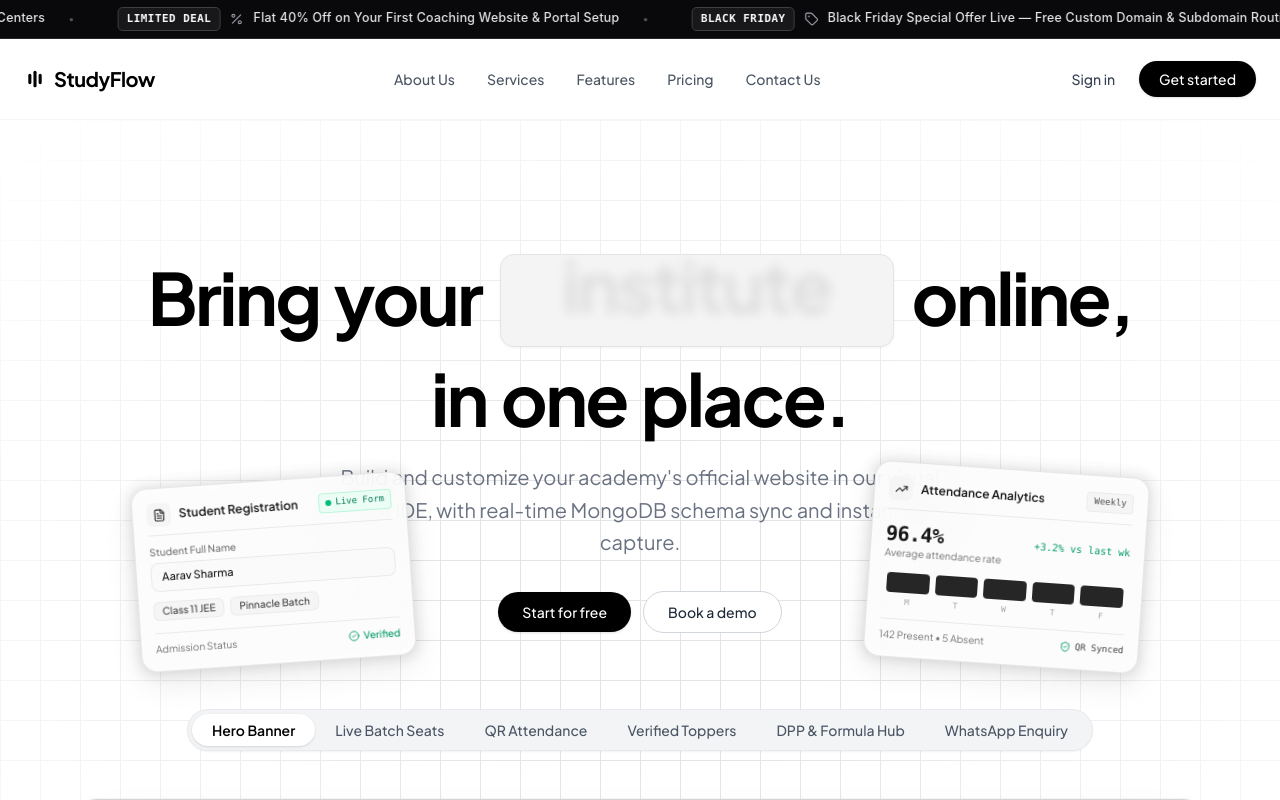
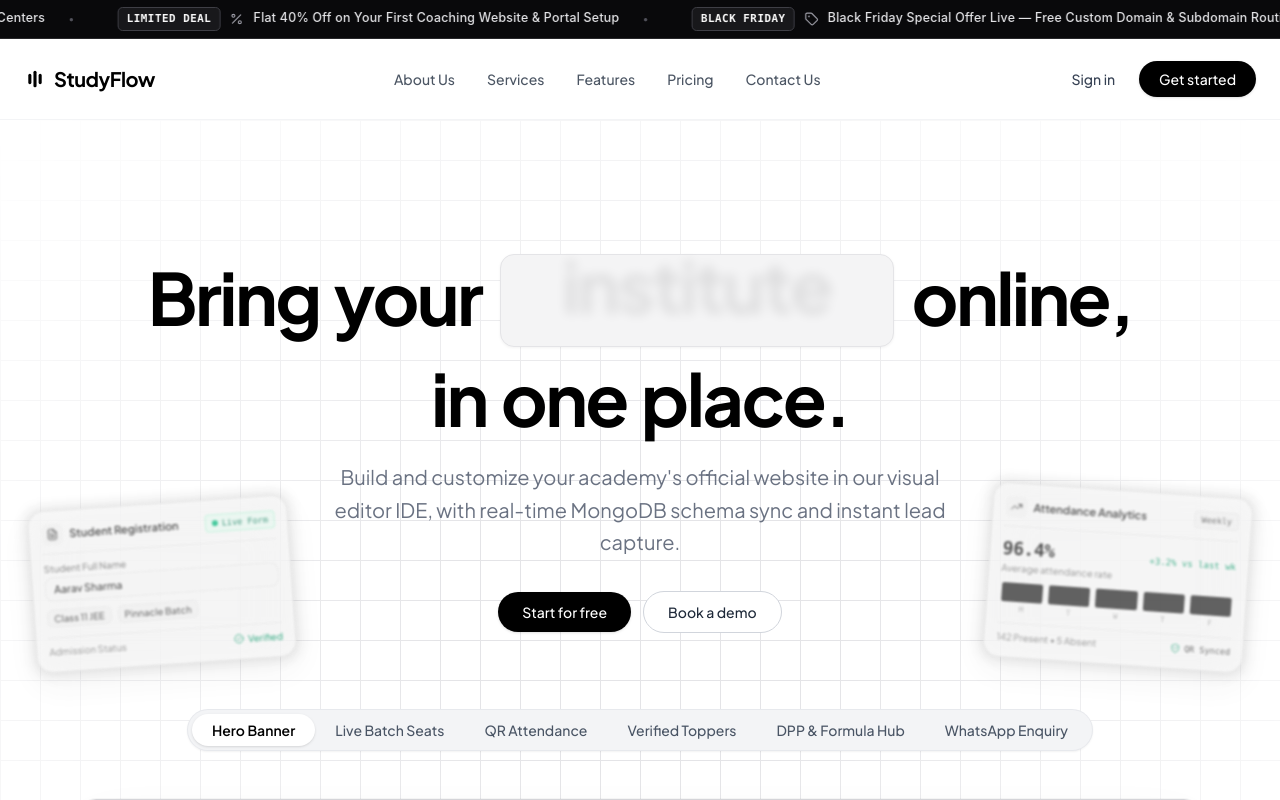
Before and after one commit to Dev-Aryan-coder/StudyFlow_Frontend, a React (Vite) app: page / in a window 1280 px wide. Shown: the top 800 px of the page. Built offline with nearby package versions, Linux system fonts and the light colour scheme.

Commit message:
style: move hero feature cards closer to screen edges and apply soft depth-of-field blur with hover unblur

```diff
--- a/src/components/MinimalHero/MinimalHero.jsx
+++ b/src/components/MinimalHero/MinimalHero.jsx
@@ -287,8 +287,8 @@ export function MinimalHero() {
         {/* Hero Header Area with Floating Blurred-Border Feature Widgets */}
         <div className="relative w-full flex flex-col items-center">
 
-          {/* Left Feature Card: Student Registration Form (Slanted Lower-Left) */}
-          <div className="hidden md:block absolute left-1 lg:left-6 xl:left-14 bottom-2 lg:bottom-4 z-20 text-left w-[255px] lg:w-[275px] select-none">
+          {/* Left Feature Card: Student Registration Form (Soft-Blur Ambient Depth, Pushed to Far-Left Edge) */}
+          <div className="hidden md:block absolute -left-1 sm:-left-3 lg:-left-6 xl:-left-12 2xl:-left-16 bottom-1 sm:bottom-2 lg:bottom-4 z-20 text-left w-[240px] lg:w-[260px] select-none">
             <motion.div
               initial={{ opacity: 0, y: 24, rotate: -4 }}
               animate={{ opacity: 1, y: 0, rotate: -4 }}
@@ -299,48 +299,48 @@ export function MinimalHero() {
               {/* Diffused Blurred Border Outer Aura */}
               <div className="absolute -inset-[3px] rounded-2xl bg-neutral-900/10 dark:bg-white/10 blur-[6px] pointer-events-none transition-opacity duration-300 group-hover:bg-neutral-900/15" />
 
-              {/* Main Frosted Glass Card Container */}
-              <div className="relative rounded-2xl border border-neutral-200/90 dark:border-neutral-800 bg-white/85 dark:bg-neutral-950/85 backdrop-blur-xl p-3.5 shadow-[0_12px_32px_rgb(0,0,0,0.08)] overflow-hidden">
+              {/* Main Frosted Glass Card Container with Soft Depth-of-Field Blur (Unblurs on Hover) */}
+              <div className="relative rounded-2xl border border-neutral-200/90 dark:border-neutral-800 bg-white/80 dark:bg-neutral-950/80 backdrop-blur-xl p-3 shadow-[0_12px_32px_rgb(0,0,0,0.06)] overflow-hidden filter blur-[1.2px] opacity-70 group-hover:blur-none group-hover:opacity-100 transition-all duration-300">
                 {/* Header Row */}
-                <div className="flex items-center justify-between pb-2 mb-2.5 border-b border-neutral-200/80 dark:border-neutral-800">
-                  <div className="flex items-center gap-2">
-                    <div className="w-6 h-6 rounded-md bg-neutral-100 dark:bg-neutral-800 text-neutral-800 dark:text-neutral-200 flex items-center justify-center">
-                      <FileText size={13} />
+                <div className="flex items-center justify-between pb-2 mb-2 border-b border-neutral-200/80 dark:border-neutral-800">
+                  <div className="flex items-center gap-1.5">
+                    <div className="w-5.5 h-5.5 rounded-md bg-neutral-100 dark:bg-neutral-800 text-neutral-800 dark:text-neutral-200 flex items-center justify-center">
+                      <FileText size={12} />
                     </div>
-                    <span className="text-xs font-semibold text-neutral-900 dark:text-neutral-100">Student Registration</span>
+                    <span className="text-[11px] font-semibold text-neutral-900 dark:text-neutral-100">Student Registration</span>
                   </div>
-                  <span className="inline-flex items-center gap-1 text-[9px] font-mono font-medium text-emerald-700 bg-emerald-50 dark:bg-emerald-950/50 dark:text-emerald-400 px-1.5 py-0.5 rounded border border-emerald-200/70 dark:border-emerald-800">
+                  <span className="inline-flex items-center gap-1 text-[8.5px] font-mono font-medium text-emerald-700 bg-emerald-50 dark:bg-emerald-950/50 dark:text-emerald-400 px-1.5 py-0.5 rounded border border-emerald-200/70 dark:border-emerald-800">
                     <span className="w-1.5 h-1.5 rounded-full bg-emerald-500 animate-pulse" />
                     Live Form
                   </span>
                 </div>
 
                 {/* Form Field Simulation */}
-                <div className="space-y-2 text-xs">
+                <div className="space-y-1.5 text-xs">
                   <div>
-                    <label className="text-[10px] font-medium text-neutral-500 dark:text-neutral-400 block mb-1">
+                    <label className="text-[9.5px] font-medium text-neutral-500 dark:text-neutral-400 block mb-0.5">
                       Student Full Name
                     </label>
-                    <div className="px-2.5 py-1.5 rounded-lg bg-neutral-50 dark:bg-neutral-900 border border-neutral-200/80 dark:border-neutral-800 text-neutral-900 dark:text-neutral-100 font-medium text-[11px] truncate">
+                    <div className="px-2 py-1 rounded-lg bg-neutral-50 dark:bg-neutral-900 border border-neutral-200/80 dark:border-neutral-800 text-neutral-900 dark:text-neutral-100 font-medium text-[10.5px] truncate">
                       Aarav Sharma
                     </div>
                   </div>
 
                   <div className="flex items-center gap-1.5 pt-0.5">
-                    <span className="text-[10px] px-2 py-0.5 rounded-md bg-neutral-100 dark:bg-neutral-800 text-neutral-700 dark:text-neutral-300 font-medium border border-neutral-200/60 dark:border-neutral-700/60">
+                    <span className="text-[9.5px] px-1.5 py-0.5 rounded-md bg-neutral-100 dark:bg-neutral-800 text-neutral-700 dark:text-neutral-300 font-medium border border-neutral-200/60 dark:border-neutral-700/60">
                       Class 11 JEE
                     </span>
-                    <span className="text-[10px] px-2 py-0.5 rounded-md bg-neutral-100 dark:bg-neutral-800 text-neutral-700 dark:text-neutral-300 font-medium border border-neutral-200/60 dark:border-neutral-700/60">
+                    <span className="text-[9.5px] px-1.5 py-0.5 rounded-md bg-neutral-100 dark:bg-neutral-800 text-neutral-700 dark:text-neutral-300 font-medium border border-neutral-200/60 dark:border-neutral-700/60">
                       Pinnacle Batch
                     </span>
                   </div>
                 </div>
 
                 {/* Footer Status */}
-                <div className="mt-3 pt-2 border-t border-neutral-200/80 dark:border-neutral-800 flex items-center justify-between text-[10px]">
+                <div className="mt-2.5 pt-1.5 border-t border-neutral-200/80 dark:border-neutral-800 flex items-center justify-between text-[9.5px]">
                   <span className="text-neutral-500 dark:text-neutral-400">Admission Status</span>
                   <span className="inline-flex items-center gap-1 font-medium text-emerald-600 dark:text-emerald-400">
-                    <CheckCircle2 size={11} />
+                    <CheckCircle2 size={10} />
                     <span>Verified</span>
                   </span>
                 </div>
@@ -348,8 +348,8 @@ export function MinimalHero() {
             </motion.div>
           </div>
 
-          {/* Right Feature Card: Attendance Analytics Report (Slanted Lower-Right) */}
-          <div className="hidden md:block absolute right-1 lg:right-6 xl:right-14 bottom-2 lg:bottom-4 z-20 text-left w-[255px] lg:w-[275px] select-none">
+          {/* Right Feature Card: Attendance Analytics Report (Soft-Blur Ambient Depth, Pushed to Far-Right Edge) */}
+          <div className="hidden md:block absolute -right-1 sm:-right-3 lg:-right-6 xl:-right-12 2xl:-right-16 bottom-1 sm:bottom-2 lg:bottom-4 z-20 text-left w-[240px] lg:w-[260px] select-none">
             <motion.div
               initial={{ opacity: 0, y: 24, rotate: 4 }}
               animate={{ opacity: 1, y: 0, rotate: 4 }}
@@ -360,40 +360,40 @@ export function MinimalHero() {
               {/* Diffused Blurred Border Outer Aura */}
               <div className="absolute -inset-[3px] rounded-2xl bg-neutral-900/10 dark:bg-white/10 blur-[6px] pointer-events-none transition-opacity duration-300 group-hover:bg-neutral-900/15" />
 
-              {/* Main Frosted Glass Card Container */}
-              <div className="relative rounded-2xl border border-neutral-200/90 dark:border-neutral-800 bg-white/85 dark:bg-neutral-950/85 backdrop-blur-xl p-3.5 shadow-[0_12px_32px_rgb(0,0,0,0.08)] overflow-hidden">
+              {/* Main Frosted Glass Card Container with Soft Depth-of-Field Blur (Unblurs on Hover) */}
+              <div className="relative rounded-2xl border border-neutral-200/90 dark:border-neutral-800 bg-white/80 dark:bg-neutral-950/80 backdrop-blur-xl p-3 shadow-[0_12px_32px_rgb(0,0,0,0.06)] overflow-hidden filter blur-[1.2px] opacity-70 group-hover:blur-none group-hover:opacity-100 transition-all duration-300">
                 {/* Header Row */}
-                <div className="flex items-center justify-between pb-2 mb-2.5 border-b border-neutral-200/80 dark:border-neutral-800">
-                  <div className="flex items-center gap-2">
-                    <div className="w-6 h-6 rounded-md bg-neutral-100 dark:bg-neutral-800 text-neutral-800 dark:text-neutral-200 flex items-center justify-center">
-                      <TrendingUp size={13} />
+                <div className="flex items-center justify-between pb-2 mb-2 border-b border-neutral-200/80 dark:border-neutral-800">
+                  <div className="flex items-center gap-1.5">
+                    <div className="w-5.5 h-5.5 rounded-md bg-neutral-100 dark:bg-neutral-800 text-neutral-800 dark:text-neutral-200 flex items-center justify-center">
+                      <TrendingUp size={12} />
                     </div>
-                    <span className="text-xs font-semibold text-neutral-900 dark:text-neutral-100">Attendance Analytics</span>
+                    <span className="text-[11px] font-semibold text-neutral-900 dark:text-neutral-100">Attendance Analytics</span>
                   </div>
-                  <span className="text-[9px] font-mono font-medium text-neutral-600 dark:text-neutral-300 bg-neutral-100 dark:bg-neutral-800 px-1.5 py-0.5 rounded border border-neutral-200/60 dark:border-neutral-700/60">
+                  <span className="text-[8.5px] font-mono font-medium text-neutral-600 dark:text-neutral-300 bg-neutral-100 dark:bg-neutral-800 px-1.5 py-0.5 rounded border border-neutral-200/60 dark:border-neutral-700/60">
                     Weekly
                   </span>
                 </div>
 
                 {/* Main Metric & Mini Sparkline Bar Chart */}
-                <div className="space-y-2">
+                <div className="space-y-1.5">
                   <div className="flex items-baseline justify-between">
                     <div>
-                      <span className="text-xl font-bold tracking-tight text-neutral-900 dark:text-neutral-100 font-mono">
+                      <span className="text-lg font-bold tracking-tight text-neutral-900 dark:text-neutral-100 font-mono">
                         96.4%
                       </span>
-                      <span className="text-[10px] text-neutral-500 dark:text-neutral-400 block -mt-0.5">
+                      <span className="text-[9.5px] text-neutral-500 dark:text-neutral-400 block -mt-0.5">
                         Average attendance rate
                       </span>
                     </div>
-                    <span className="text-[10px] font-mono text-emerald-600 dark:text-emerald-400 font-medium">
+                    <span className="text-[9px] font-mono text-emerald-600 dark:text-emerald-400 font-medium">
                       +3.2% vs last wk
                     </span>
                   </div>
 
                   {/* 5-Day Attendance Sparkline Bars */}
-                  <div className="pt-1">
-                    <div className="flex items-end justify-between h-9 gap-1.5 px-1">
+                  <div className="pt-0.5">
+                    <div className="flex items-end justify-between h-8 gap-1.5 px-0.5">
                       {[
                         { day: 'M', pct: 88 },
                         { day: 'T', pct: 96 },
@@ -401,12 +401,12 @@ export function MinimalHero() {
                         { day: 'T', pct: 100 },
                         { day: 'F', pct: 96 }
                       ].map((bar, i) => (
-                        <div key={i} className="flex-1 flex flex-col items-center gap-1 h-full justify-end">
+                        <div key={i} className="flex-1 flex flex-col items-center gap-0.5 h-full justify-end">
                           <div
-                            className="w-full rounded-sm bg-neutral-800 dark:bg-neutral-200 transition-all duration-300"
+                            className="w-full rounded-xs bg-neutral-800 dark:bg-neutral-200 transition-all duration-300"
                             style={{ height: `${bar.pct}%` }}
                           />
-                          <span className="text-[8px] font-mono text-neutral-400 dark:text-neutral-500">
+                          <span className="text-[7.5px] font-mono text-neutral-400 dark:text-neutral-500">
                             {bar.day}
                           </span>
                         </div>
@@ -416,10 +416,10 @@ export function MinimalHero() {
                 </div>
 
                 {/* Footer Status */}
-                <div className="mt-2.5 pt-2 border-t border-neutral-200/80 dark:border-neutral-800 flex items-center justify-between text-[10px]">
+                <div className="mt-2 pt-1.5 border-t border-neutral-200/80 dark:border-neutral-800 flex items-center justify-between text-[9.5px]">
                   <span className="text-neutral-500 dark:text-neutral-400">142 Present • 5 Absent</span>
-                  <span className="inline-flex items-center gap-1 font-medium text-neutral-700 dark:text-neutral-300 font-mono text-[9px]">
-                    <ShieldCheck size={11} className="text-emerald-600 dark:text-emerald-400" />
+                  <span className="inline-flex items-center gap-1 font-medium text-neutral-700 dark:text-neutral-300 font-mono text-[8.5px]">
+                    <ShieldCheck size={10} className="text-emerald-600 dark:text-emerald-400" />
                     <span>QR Synced</span>
                   </span>
                 </div>
```
